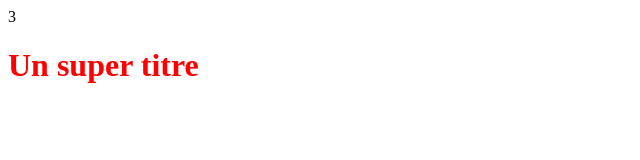
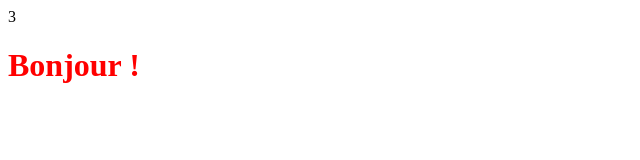
Before and after one commit to KinderCaramel/OpenclassroomProject, a plain HTML site: page index.html in a window 1280 px wide. Shown: the whole page, without its empty margins (0-640 px from the left). Drawn offline with Linux system fonts and the light colour scheme.

Commit message:
Modification du titre H1

```diff
--- a/index.html
+++ b/index.html
@@ -8,6 +8,6 @@
 3
 
 <body>
-<h1>Un super titre</h1>
+<h1>Bonjour !</h1>
 </body>
 </html>
```
